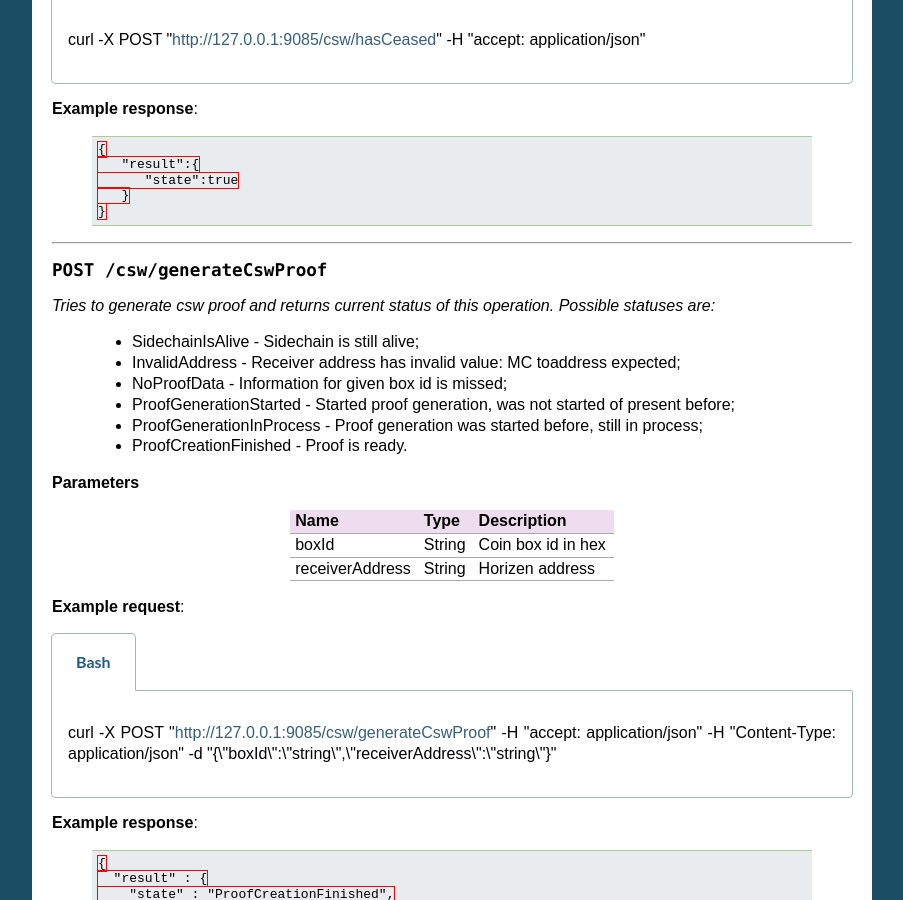
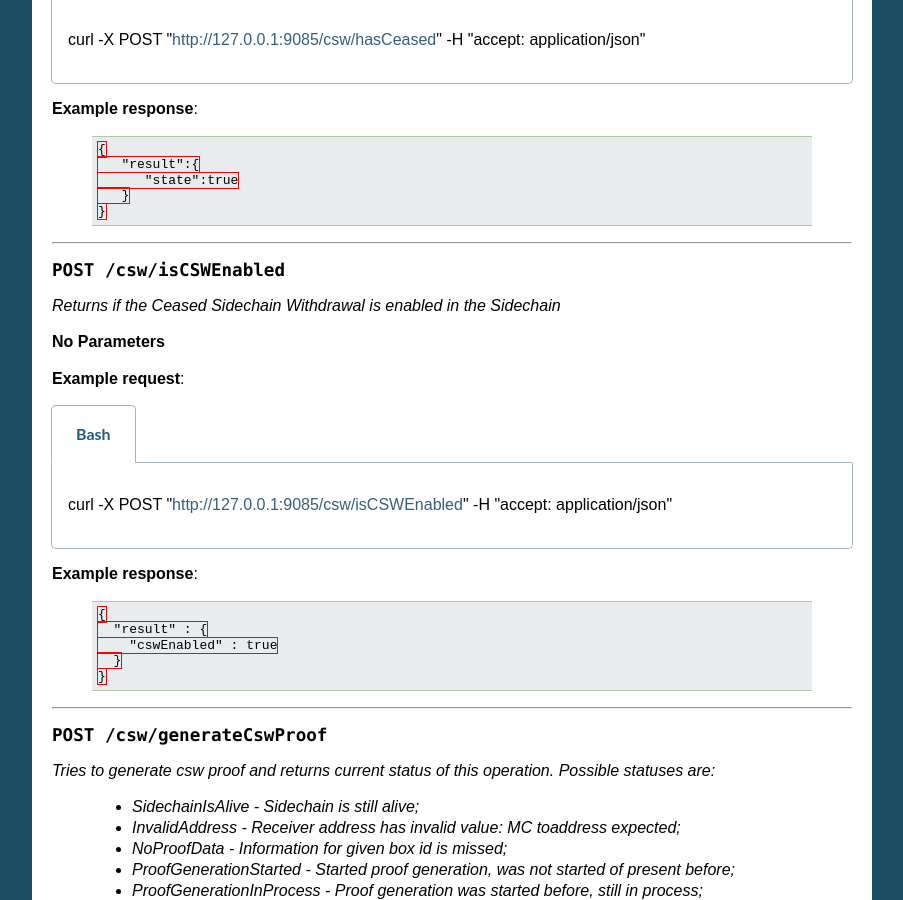
Before and after one commit to HorizenOfficial/developer-horizen-global, a Sphinx documentation site: the page built from docs/reference/01-scnode-api-spec.rst, in a window 1280 px wide and 900 px high, scrolled down 31759 px. Shown: the whole window, without its empty margins (198-1101 px from the left). Built offline with Sphinx 7.4.7, drawn with Linux system fonts in a browser that asks for light colours.

Commit message:
Added isCSWEnabled API spec.

```diff
--- a/docs/reference/01-scnode-api-spec.rst
+++ b/docs/reference/01-scnode-api-spec.rst
@@ -1549,9 +1549,9 @@ _______
 
 *Returns the best MC block header which has already been included in a SC block. Returns:*
 
-   * Mainchain block reference hash with the most height;
-   * Its height in mainchain;
-   * Sidechain block ID which contains this MC block reference.
+   * *Mainchain block reference hash with the most height;*
+   * *Its height in mainchain;*
+   * *Sidechain block ID which contains this MC block reference.*
 
 
 **No Parameters**
@@ -1965,17 +1965,43 @@ _______
 
 ________
 
+.. http:post:: /csw/isCSWEnabled
+
+*Returns if the Ceased Sidechain Withdrawal is enabled in the Sidechain*
+
+**No Parameters**
+
+**Example request**:
+
+.. tabs::
+
+   .. tab:: Bash
+
+      curl -X POST \"http://127.0.0.1:9085/csw/isCSWEnabled\" -H \"accept: application/json\"
+
+
+**Example response**:
+
+   .. sourcecode:: http
+
+	{
+	  "result" : {
+	    "cswEnabled" : true
+	  }
+	}
+
+________
 
 .. http:post:: /csw/generateCswProof
 
 *Tries to generate csw proof and returns current status of this operation.*
 *Possible statuses are:*
-   * SidechainIsAlive - Sidechain is still alive;
-   * InvalidAddress - Receiver address has invalid value: MC toaddress expected;
-   * NoProofData - Information for given box id is missed;
-   * ProofGenerationStarted - Started proof generation, was not started of present before;
-   * ProofGenerationInProcess - Proof generation was started before, still in process;
-   * ProofCreationFinished - Proof is ready.
+   * *SidechainIsAlive - Sidechain is still alive;*
+   * *InvalidAddress - Receiver address has invalid value: MC toaddress expected;*
+   * *NoProofData - Information for given box id is missed;*
+   * *ProofGenerationStarted - Started proof generation, was not started of present before;*
+   * *ProofGenerationInProcess - Proof generation was started before, still in process;*
+   * *ProofCreationFinished - Proof is ready.*
 
 
 **Parameters**
```
